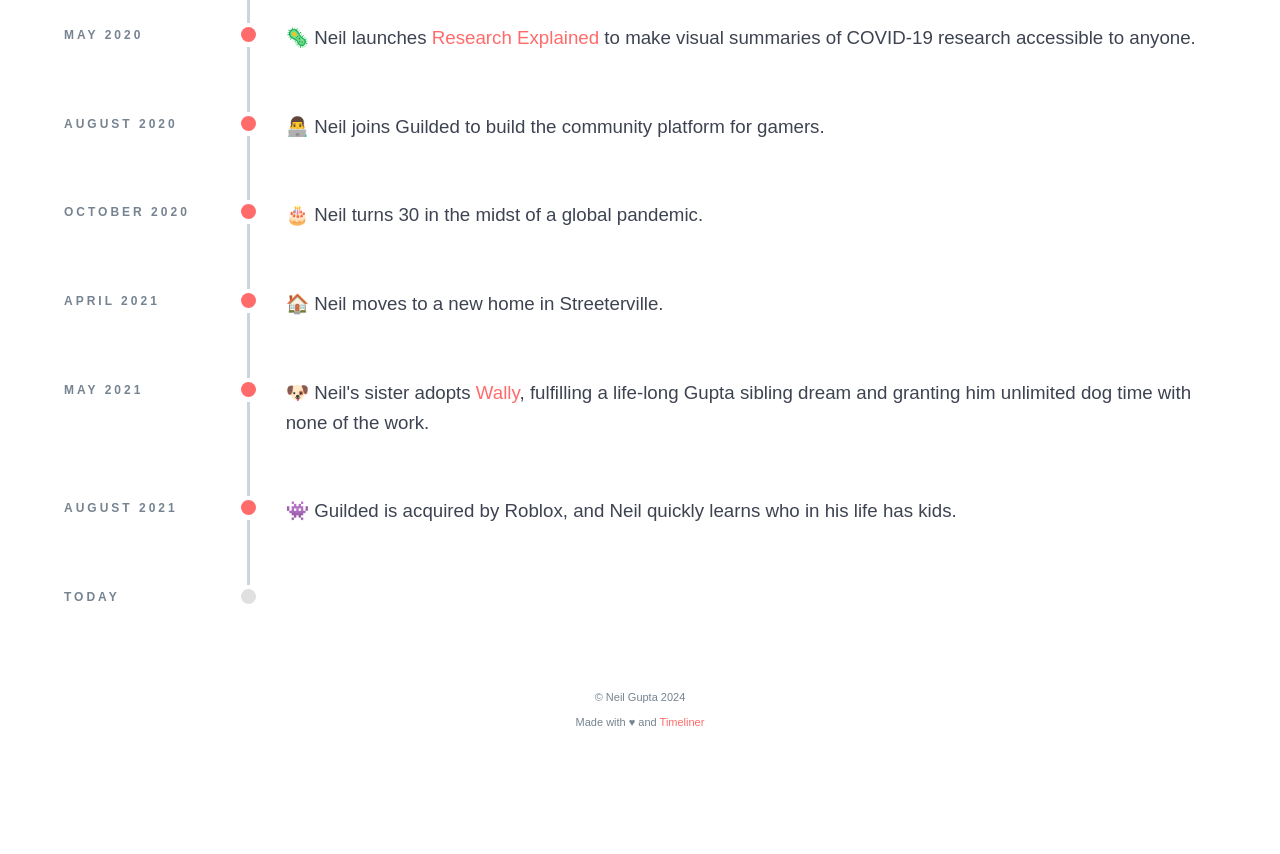
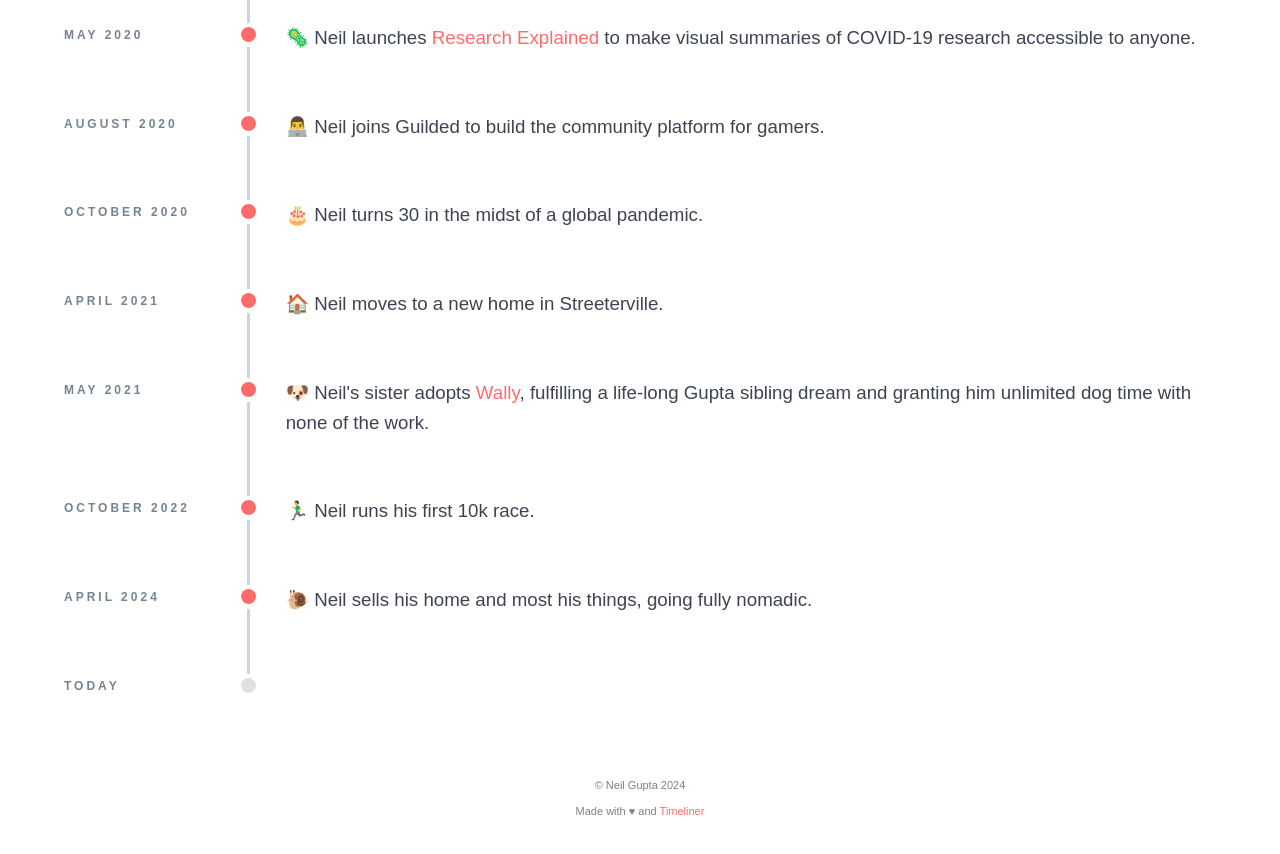
Before and after one commit to neilgupta/timeliner, a Jekyll site: the page built from index.html, in a window 1280 px wide and 900 px high, scrolled down 4219 px. Shown: the top 854 px of the window. Built offline with Jekyll 4.4.1, drawn with Linux system fonts in a browser that asks for light colours; before the commit the page ends 5030 px from its top, so only the background shows below that.

Commit message:
timeline updates

```diff
--- a/_config.yml
+++ b/_config.yml
@@ -80,4 +80,5 @@ periods:
     - October 2020: 🎂 Neil turns 30 in the midst of a global pandemic.
     - April 2021: 🏠 Neil moves to a new home in Streeterville.
     - May 2021: 🐶 Neil's sister adopts <a href="https://photos.neil.gg/wally" target="_blank" title="Meet our beautiful greyhound!">Wally</a>, fulfilling a life-long Gupta sibling dream and granting him unlimited dog time with none of the work.
-    - August 2021: 👾 Guilded is acquired by Roblox, and Neil quickly learns who in his life has kids.
+    - October 2022: 🏃‍♂️ Neil runs his first 10k race.
+    - April 2024: 🐌 Neil sells his home and most his things, going fully nomadic.
```
